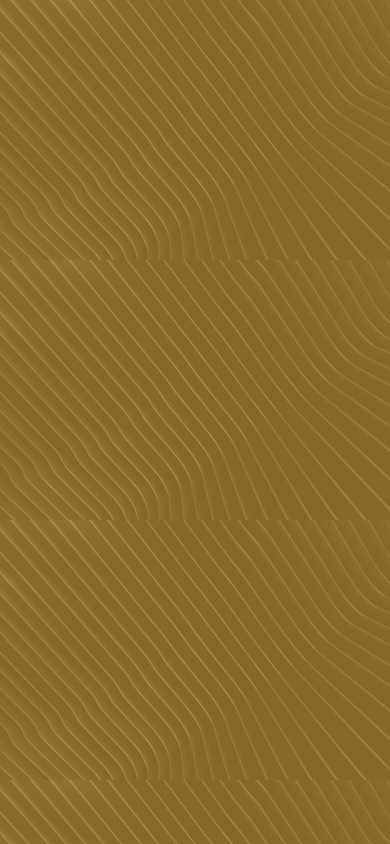
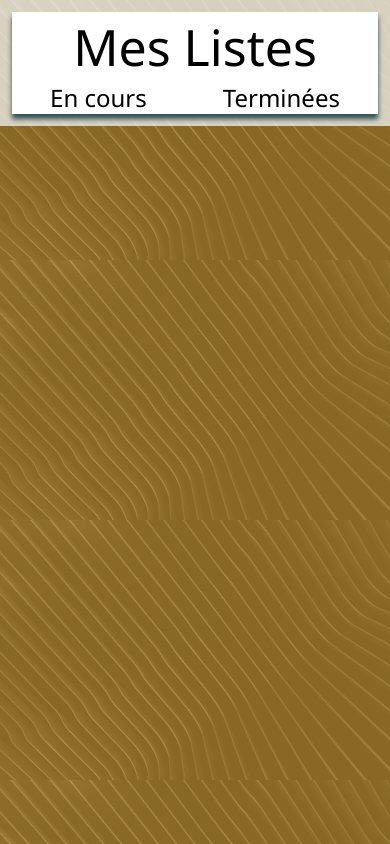
Before and after one commit to davidade7/todolist, a React (Create React App) app in the folder client/: page / in a window 390 px wide. Built offline with nearby package versions, Linux system fonts and the light colour scheme.

Commit message:
feat: adding header and its style

```diff
--- a/client/package.json
+++ b/client/package.json
@@ -8,6 +8,7 @@
     "@testing-library/user-event": "^13.5.0",
     "react": "^18.0.0",
     "react-dom": "^18.0.0",
+    "react-router-dom": "^6.3.0",
     "react-scripts": "5.0.1",
     "web-vitals": "^2.1.4"
   },
--- a/client/src/App.css
+++ b/client/src/App.css
@@ -6,3 +6,92 @@
   background-size: 100%;
   display: flex;
 }
+
+
+/* Header styles */
+header {
+  width: 1020px;
+  height: 148px;
+  background-color: rgba(243, 243, 243,0.75);
+  position: relative;
+  top: 0;
+  margin: 0 auto;
+  padding: 15px;
+}
+.header-content {
+  background-color: rgba(255, 255, 255, 1.0);
+  box-shadow: 0 5px 5px darkslategrey;
+}
+.header-title {
+  display: flex;
+  justify-content: center;
+  align-items: center;
+  height: 100px;
+}
+.header-nav {
+  font-size: 36px;
+  padding: 6px 0;
+}
+nav ul {
+  display: flex;
+  justify-content: space-around;
+}
+nav ul li .active {
+  border-bottom: solid 10px var(--blue-color);
+  border-radius: 5px;
+}
+h1 {
+  font-size: 80px;
+}
+a {
+  text-decoration: none;
+  color: black;
+}
+a:hover {
+  border-bottom: solid 10px black;
+  border-radius: 5px;
+}
+
+
+@media screen and (max-width: 800px) {
+  header {
+    height: 118px;
+    padding: 12px;
+  }
+  .header-title {
+    height: 80px;
+  }
+  .header-nav {
+    font-size: 30px;
+    padding: 4px 0;
+  }
+  nav ul li .active {
+    border-bottom: solid 8px var(--blue-color);
+    border-radius: 4px;
+  }
+  h1 {
+    font-size: 60px;
+  }
+}
+
+
+@media screen and (max-width: 500px) {
+  header {
+    height: 102px;
+    padding: 12px;
+  }
+  .header-title {
+    height: 70px;
+  }
+  .header-nav {
+    font-size: 24px;
+    padding: 4px 0;
+  }
+  nav ul li .active {
+    border-bottom: solid 7px var(--blue-color);
+    border-radius: 3px;
+  }
+  h1 {
+    font-size: 50px;
+  }
+}
--- a/client/src/App.js
+++ b/client/src/App.js
@@ -1,9 +1,51 @@
+// import of external modules
+import { BrowserRouter, NavLink } from 'react-router-dom';
+import { useState } from 'react';
 
+// images and icones
 import './App.css';
 
 function App() {
+  const [ongoing, setOngoing] = useState(true);
+
   return (
     <div className="App">
+      <BrowserRouter>
+        <header>
+          <div className="header-content">
+            <div className="header-title">
+              <h1>Mes Listes</h1>
+            </div>
+            <nav className="header-nav">
+              <ul>
+                <li>
+                  <NavLink
+                    to="ongoing"
+                    className={({ isActive }) =>
+                      isActive ? 'active' : undefined
+                    }
+                    onClick={() => setOngoing(true)}
+                  >
+                    En cours
+                  </NavLink>
+                </li>
+                <li>
+                  <NavLink
+                    to="completed"
+                    className={({ isActive }) =>
+                      isActive ? 'active' : undefined
+                    }
+                    onClick={() => setOngoing(false)}
+                  >
+                    Terminées
+                  </NavLink>
+                </li>
+              </ul>
+            </nav>
+          </div>
+        </header>
+
+      </BrowserRouter>
 
     </div>
   );
```
Also changed, not shown: 1 other file (tests, documents, lock files or other folders).
